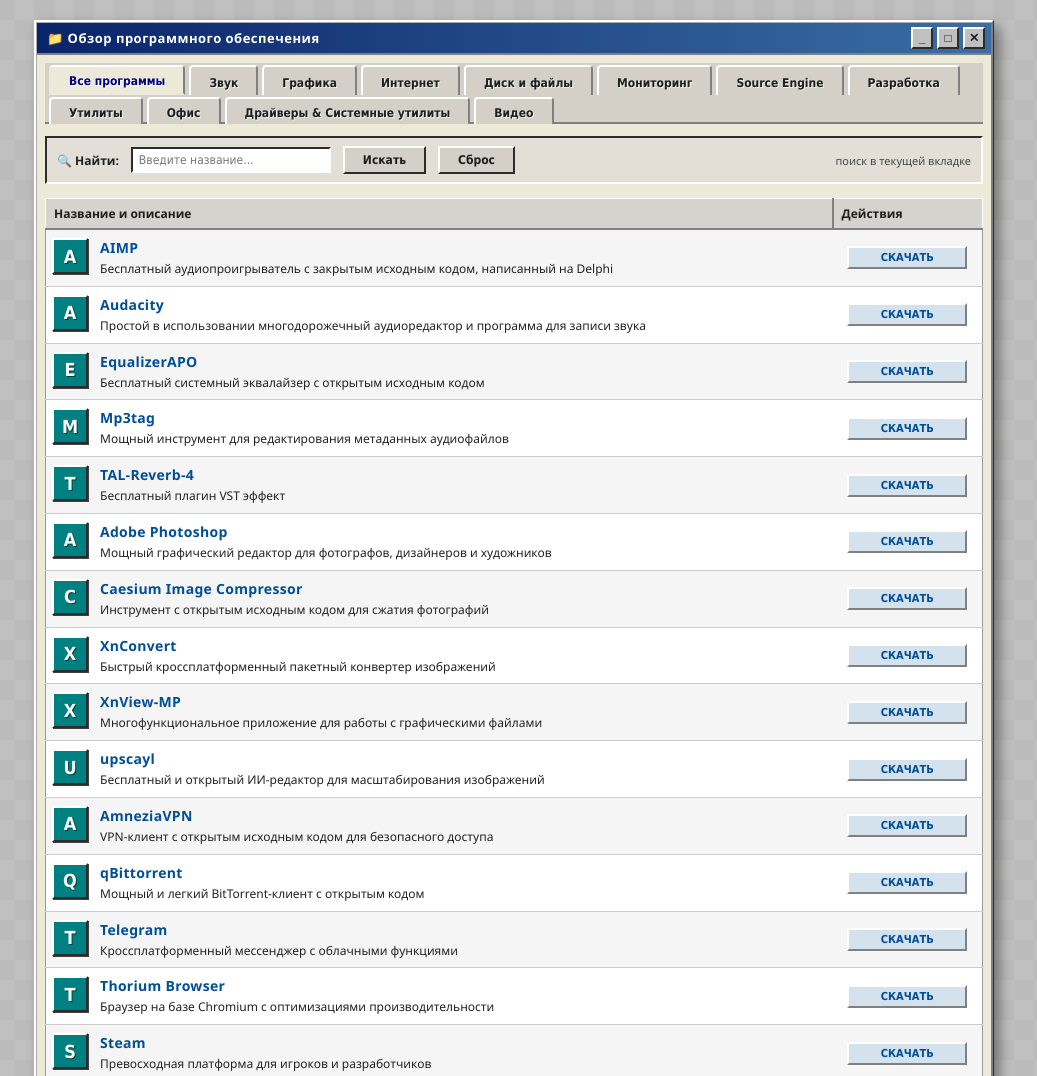
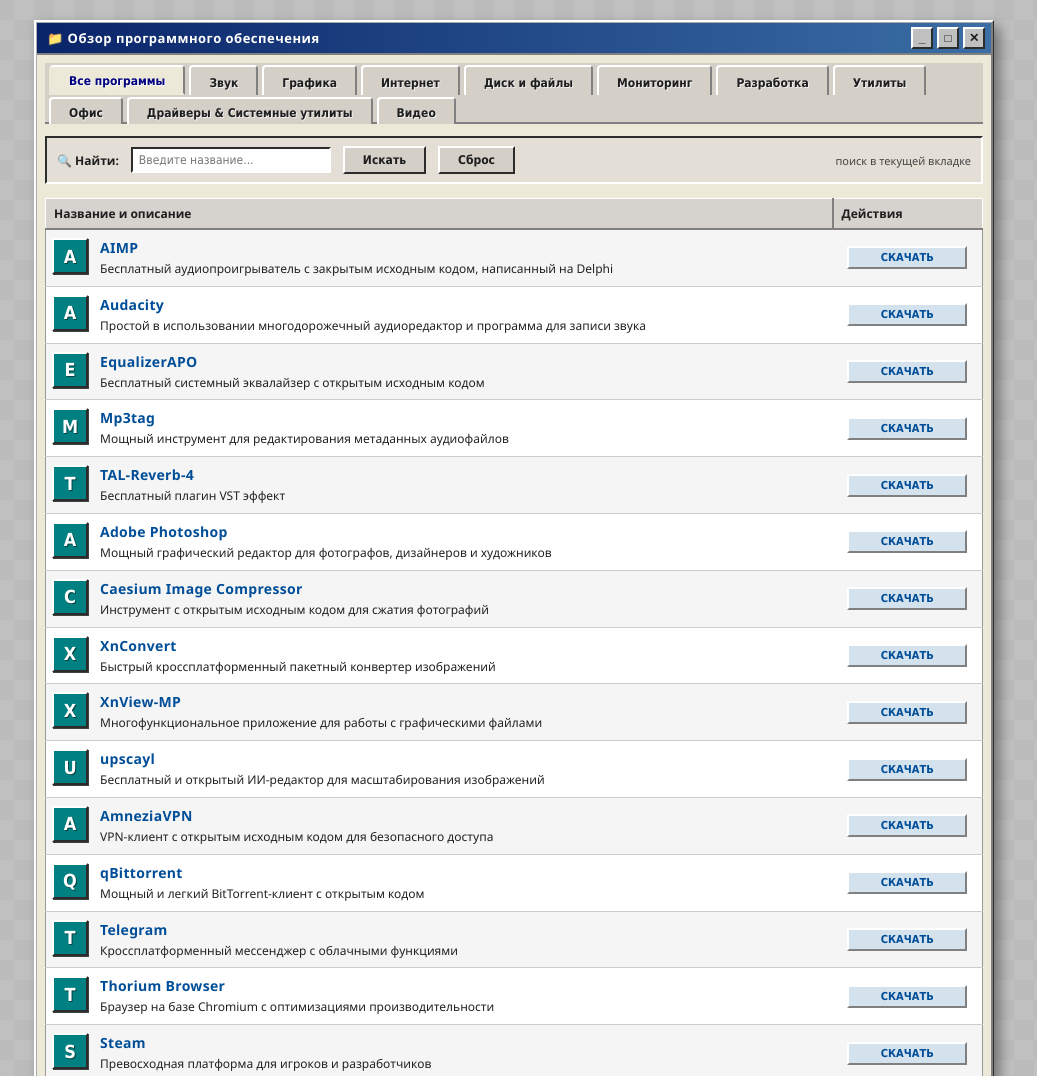
Before and after one commit to unliteam/unliteam.github.io, a plain HTML site: page software.html in a window 1280 px wide. Shown: the top 1076 px of the page, without its empty margins (126-1163 px from the left). Drawn offline with Linux system fonts and the light colour scheme.

Commit message:
Add files via upload

```diff
--- a/software.html
+++ b/software.html
@@ -3,7 +3,8 @@
 <head>
     <meta charset="UTF-8">
     <meta name="viewport" content="width=device-width, initial-scale=1.0">
-    <title>software</title>
+    <title>My software</title>
+    <link rel="icon" href="img/ic.ico" type="image/x-icon">
     <style>
         * {
             box-sizing: border-box;
@@ -368,12 +369,11 @@
         <button class="tab-btn" data-tab="tab4">Интернет</button>
         <button class="tab-btn" data-tab="tab5">Диск и файлы</button>
         <button class="tab-btn" data-tab="tab6">Мониторинг</button>
-        <button class="tab-btn" data-tab="tab7">Source Engine</button>
-        <button class="tab-btn" data-tab="tab8">Разработка</button>
-        <button class="tab-btn" data-tab="tab9">Утилиты</button>
-        <button class="tab-btn" data-tab="tab10">Офис</button>
-        <button class="tab-btn" data-tab="tab11">Драйверы & Системные утилиты</button>
-        <button class="tab-btn" data-tab="tab12">Видео</button>
+        <button class="tab-btn" data-tab="tab7">Разработка</button>
+        <button class="tab-btn" data-tab="tab8">Утилиты</button>
+        <button class="tab-btn" data-tab="tab9">Офис</button>
+        <button class="tab-btn" data-tab="tab10">Драйверы & Системные утилиты</button>
+        <button class="tab-btn" data-tab="tab11">Видео</button>
     </div>
 
     <div class="search-area">
@@ -419,7 +419,7 @@
             { name: "TAL-Reverb-4", desc: "Бесплатный плагин VST эффект", category: "Звук", download: "https://tal-software.com/products/tal-reverb-4" },
 
             // Графика
-            { name: "Adobe Photoshop", desc: "Мощный графический редактор для фотографов, дизайнеров и художников", category: "Графика", download: "https://drive.google.com/file/d/1GYvoe8EXZ62SL6H_Hxi83oilMbKHfa1j/view?usp=sharing" },
+            { name: "Adobe Photoshop", desc: "Мощный графический редактор для фотографов, дизайнеров и художников", category: "Графика", download: "https://drive.google.com/file/d/1g7z5qglg-KhJYlDQjnVOa9dWAaiO1T75/view?usp=sharing" },
             { name: "Caesium Image Compressor", desc: "Инструмент с открытым исходным кодом для сжатия фотографий", category: "Графика", download: "https://saerasoft.com/caesium/#downloads" },
             { name: "XnConvert", desc: "Быстрый кроссплатформенный пакетный конвертер изображений", category: "Графика", download: "https://www.xnview.com/en/xnconvert" },
             { name: "XnView-MP", desc: "Многофункциональное приложение для работы с графическими файлами", category: "Графика", download: "https://www.xnview.com/en/xnview/" },
@@ -435,8 +435,6 @@
             { name: "Legcord", desc: "Клиент для Discord с расширенными возможностями", category: "Интернет", download: "https://legcord.app/download/windows" },
             { name: "voice-over-translation", desc: "Смотрите видео на другом языке с закадровым переводом и субтитрами в любом браузере", category: "Интернет", download: "https://github.com/ilyhalight/voice-over-translation?tab=readme-ov-file" },
             { name: "Syncthing", desc: "Децентрализованная синхронизация файлов между устройствами", category: "Интернет", download: "https://github.com/Bill-Stewart/SyncthingWindowsSetup/releases" },
-            { name: "Apollo (Sunshine fork)", desc: "Сервер для потоковой трансляции игр (Artemis / Moonlight Noir)", category: "Интернет", download: "https://github.com/ClassicOldSong/Apollo/releases" },
-            { name: "Moonlight", desc: "Клиент с открытым кодом для стриминга игр (NVIDIA GameStream / Sunshine)", category: "Интернет", download: "https://github.com/moonlight-stream/moonlight-qt/releases" },
             { name: "zapret-discord-youtube", desc: "Набор скриптов и готовых конфигураций на базе оригинальной утилиты Zapret, созданный для обхода блокировок", category: "Интернет", download: "https://github.com/flowseal/zapret-discord-youtube" },
             { name: "tg-ws-proxy", desc: "Локальный MTProto-прокси для Telegram Desktop, который ускоряет работу Telegram, перенаправляя трафик через WebSocket-соединения", category: "Интернет", download: "https://github.com/Flowseal/tg-ws-proxy" },
             { name: "Cloudflare One Client", desc: "Безопасно перенаправляет ваш интернет-трафик через глобальную сеть Cloudflare", category: "Интернет", download: "https://one.one.one.one/" },
@@ -445,8 +443,8 @@
             { name: "7-Zip", desc: "Архиватор с открытым исходным кодом и высокой степенью сжатия", category: "Диск и файлы", download: "https://www.7-zip.org/download.html" },
             { name: "Acronis Disk Director", desc: "Комплексный инструмент для управления разделами дисков", category: "Диск и файлы", download: "https://drive.google.com/file/d/1WziahComyl-tQGM_rGva4tY3h_p6wzj_/view?usp=sharing" },
             { name: "BleachBit", desc: "Жесткий чистильщик системы для освобождения места", category: "Диск и файлы", download: "https://www.bleachbit.org/download" },
-            { name: "CrystalDiskInfo", desc: "Диагностика состояния жестких и твердотельных накопителей", category: "Диск и файлы", download: "https://sourceforge.net/projects/crystaldiskinfo/" },
-            { name: "CrystalDiskMark", desc: "Тест скорости чтения/записи накопителей", category: "Диск и файлы", download: "https://sourceforge.net/projects/crystaldiskmark/" },
+            { name: "CrystalDiskInfo", desc: "Диагностика состояния жестких и твердотельных накопителей", category: "Диск и файлы", download: "https://crystalmark.info/en/software/crystaldiskinfo/" },
+            { name: "CrystalDiskMark", desc: "Тест скорости чтения/записи накопителей", category: "Диск и файлы", download: "https://crystalmark.info/en/software/crystaldiskinfo/" },
             { name: "Everything", desc: "Мгновенный поисковик по файлам и папкам для Windows", category: "Диск и файлы", download: "https://www.voidtools.com/ru-ru/downloads/" },
             { name: "Formatter Silicon Power", desc: "Утилита для форматирования флешек Silicon Power", category: "Диск и файлы", download: "https://flashboot.ru/files/file/1/download/formatter_siliconpower_8a4/" },
             { name: "FreeMove", desc: "Перемещение программ с диска C: на другие диски", category: "Диск и файлы", download: "https://github.com/imDema/FreeMove/releases" },
@@ -468,7 +466,7 @@
             { name: "MSI Afterburner", desc: "Разгон, тонкая настройка и мониторинг видеокарт", category: "Мониторинг", download: "https://www.msi.com/Landing/afterburner" },
             { name: "System Informer", desc: "Продвинутый диспетчер задач и мониторинг системы", category: "Мониторинг", download: "https://systeminformer.com/downloads" },
             { name: "Wireshark", desc: "Мощный анализатор сетевого трафика (сниффер)", category: "Мониторинг", download: "https://www.wireshark.org/download.html" },
-            { name: "Fan Control", desc: "Программное обеспечение для управления вентиляторами", category: "Мониторинг", download: "https://github.com/Rem0o/FanControl.Releases/releases" },
+            { name: "FanControl", desc: "Программное обеспечение для управления вентиляторами", category: "Мониторинг", download: "https://github.com/Rem0o/FanControl.Releases/releases" },
 
             // Утилиты
             { name: "AutoClicker", desc: "Программа для автоматизации кликов мыши", category: "Утилиты", download: "https://sourceforge.net/projects/orphamielautoclicker/files/latest/download" },
@@ -501,32 +499,18 @@
             { name: "WGET", desc: "Бесплатная консольная программа для скачивания файлов из интернета, поддерживающая протоколы HTTP, HTTPS и FTP", category: "Разработка", download: "https://eternallybored.org/misc/wget/" },
 
             // Драйверы & Системные утилиты
-            { name: "Realtek HD Audio Drivers R2.81", desc: "Звуковой драйвер", category: "Драйверы & Системные утилиты", download: "https://drive.google.com/file/d/1TColPpBHr6AVX-d7EbKtVwbYn3vdMAPa/view?usp=sharing" },
-            { name: "NVIDIA Game Ready 582.53", desc: "Драйвер видеокарты", category: "Драйверы & Системные утилиты", download: "https://drive.google.com/file/d/17QMYGunKmkIdIrZ9WSPt0n9kTPZG3Pwv/view?usp=sharing" },
             { name: "Microsoft DirectX®", desc: "Набор программных интерфейсов (API), разработанных для операционных систем Windows", category: "Драйверы & Системные утилиты", download: "https://www.microsoft.com/ru-ru/download/details.aspx?id=35" },
             { name: "JDK 21", desc: "Официальный пакет разработчика для языка Java", category: "Драйверы & Системные утилиты", download: "https://drive.google.com/file/d/1nGHuHKT6N_PTuJ7Vpz2SVrxsG9ssfxp3/view?usp=sharing" },
             { name: "VC Redist x64", desc: "Официальный пакет системных библиотек от Microsoft", category: "Драйверы & Системные утилиты", download: "https://drive.google.com/file/d/1o4MvzqCAXHONiB0yfTzB1lRpO-Sdc38_/view?usp=sharing" },
             { name: "VC Redist x86", desc: "Официальный пакет системных библиотек от Microsoft", category: "Драйверы & Системные утилиты", download: "https://drive.google.com/file/d/1uY9Rg9dQhENcuDdts6ASCc-Ij2zvrUgG/view?usp=sharing" },
             { name: ".NET Desktop Runtime", desc: "Специальная системная программа от Microsoft, которая нужна для запуска настольных приложений", category: "Драйверы & Системные утилиты", download: "https://drive.google.com/file/d/1MFCDHUxKLKoALfg8YLB6CWgV0zQtGayF/view?usp=sharing" },
             { name: "dControl (Defender Control)", desc: "Управление обновлениями и телеметрией Windows", category: "Драйверы & Системные утилиты", download: "https://drive.google.com/file/d/1W0fA3G2SDdSIkog-zE02TM2B_3hcmQua/view?usp=sharing" },
+            { name: "MPO-GPU-FIX", desc: "Исправление MPO для видеокарт AMD 5000/6000/7000/9000", category: "Драйверы & Системные утилиты", download: "https://github.com/RedDot-3ND7355/MPO-GPU-FIX" },
+            { name: "InSpectre", desc: "Проверяет статус патчей уязвимости Meltdown и Spectre позволяя отключить их прибавив в производительности", category: "Драйверы & Системные утилиты", download: "https://www.grc.com/inspectre.htm" },
             { name: "DDU (Display Driver Uninstaller)", desc: "Полное удаление драйверов видеокарт", category: "Драйверы & Системные утилиты", download: "https://www.wagnardsoft.com/forums/viewtopic.php?t=5633" },
             { name: "Wub (Windows Update Blocker)", desc: "Блокировка обновлений Windows", category: "Драйверы & Системные утилиты", download: "https://drive.google.com/file/d/126TWbNHSku5Cn0fAMsbyB-RS1VHttFXu/view?usp=sharing" },
-            { name: "EdgeRemover", desc: "Скрипт PowerShell, который корректно удаляет или переустанавливает Microsoft Edge в Windows 10 и 11", category: "Драйверы & Системные утилиты", download: "https://github.com/he3als/EdgeRemover" },
             { name: "Msi-Utility-v3", desc: "Бесплатная системная утилита, которая переключает способ обработки сигналов устройств", category: "Драйверы & Системные утилиты", download: "https://github.com/Sathango/Msi-Utility-v3" },
-            { name: "Crapfixer", desc: "Исправляет ошибки, которые оставляет после себя Windows", category: "Драйверы & Системные утилиты", download: "https://github.com/builtbybel/Crapfixer" },
             { name: "Microsoft-Activation-Scripts", desc: "Активатор Windows и Office с открытым исходным кодом, поддерживающий методы активации HWID, Ohook, TSforge и Online KMS, а также расширенные возможности устранения неполадок", category: "Драйверы & Системные утилиты", download: "https://github.com/massgravel/Microsoft-Activation-Scripts" },
-            { name: "LTSC-Add-MicrosoftStore", desc: "Add Store to Windows 10 Enterprise LTSC", category: "Драйверы & Системные утилиты", download: "https://github.com/kkkgo/LTSC-Add-MicrosoftStore" },
-
-            // Source Engine
-            { name: "Crowbar", desc: "Обширный инструмент для игр на Source Engine", category: "Source Engine", download: "https://github.com/ZeqMacaw/Crowbar/releases" },
-            { name: "GCFScape", desc: "Бесплатная программа для просмотра, распаковки и управления игровыми архивами", category: "Source Engine", download: "https://gamebanana.com/tools/26" },
-            { name: "GModPatchTool", desc: "Специальный патчер для игры Garry's Mod, который исправляет проблемы с браузерным движком Chromium (CEF)", category: "Source Engine", download: "https://github.com/solsticegamestudios/GModPatchTool" },
-            { name: "GMPublisher", desc: "Удобная программа для игры Garry's Mod, которая помогает загружать дополнения в Мастерскую Steam и распаковывать файлы аддонов (GMA)", category: "Source Engine", download: "https://github.com/WilliamVenner/gmpublisher/releases" },
-            { name: "Pakrat", desc: "Бесплатная программа для упаковки пользовательских файлов в файлы карт (BSP) для игр на движке Source", category: "Source Engine", download: "https://drive.google.com/file/d/1TU4dJHBhRtfCYlO0DzGqXDGvVNbroXyx/view?pli=1" },
-            { name: "SRC Repair", desc: "Бесплатная утилита с открытым исходным кодом, предназначенная для настройки, оптимизации и восстановления игр на платформе Steam, работающих на движке Source", category: "Source Engine", download: "https://github.com/xvitaly/srcrepair/releases" },
-            { name: "VTFEdit", desc: "бесплатная программа для работы с текстурами на движке Source", category: "Source Engine", download: "https://github.com/Sky-rym/VTFEdit-Reloaded/releases" },
-
-
 
             // { name: "", desc: "", category: "" },
         ];
@@ -577,12 +561,11 @@
                 tab4: 'Интернет',
                 tab5: 'Диск и файлы',
                 tab6: 'Мониторинг',
-                tab7: 'Source Engine',
-                tab8: 'Разработка',
-                tab9: 'Утилиты',
-                tab10: 'Офис',
-                tab11: 'Драйверы & Системные утилиты',
-                tab12: 'Видео',
+                tab7: 'Разработка',
+                tab8: 'Утилиты',
+                tab9: 'Офис',
+                tab10: 'Драйверы & Системные утилиты',
+                tab11: 'Видео',
             };
 
             Object.keys(tabMap).forEach(tabId => {
```
Also changed, not shown: img/ic.ico (added).
